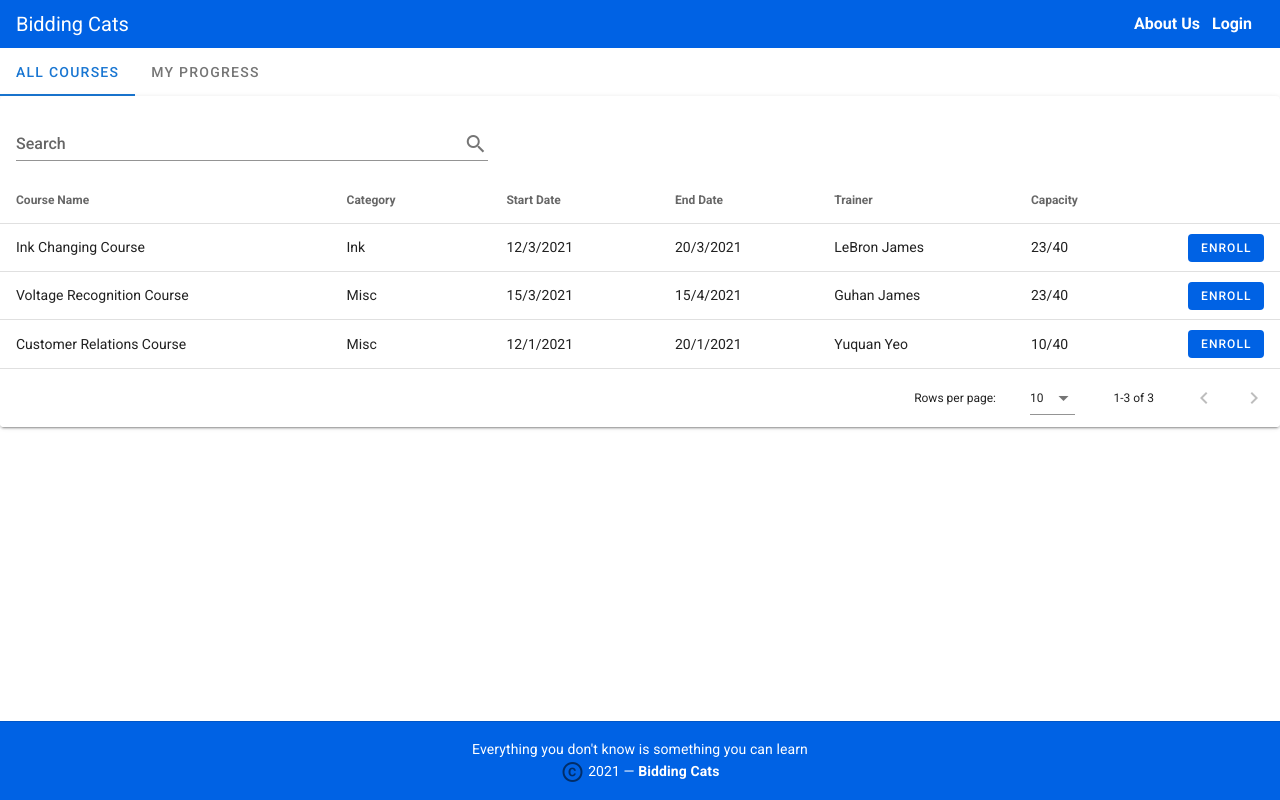
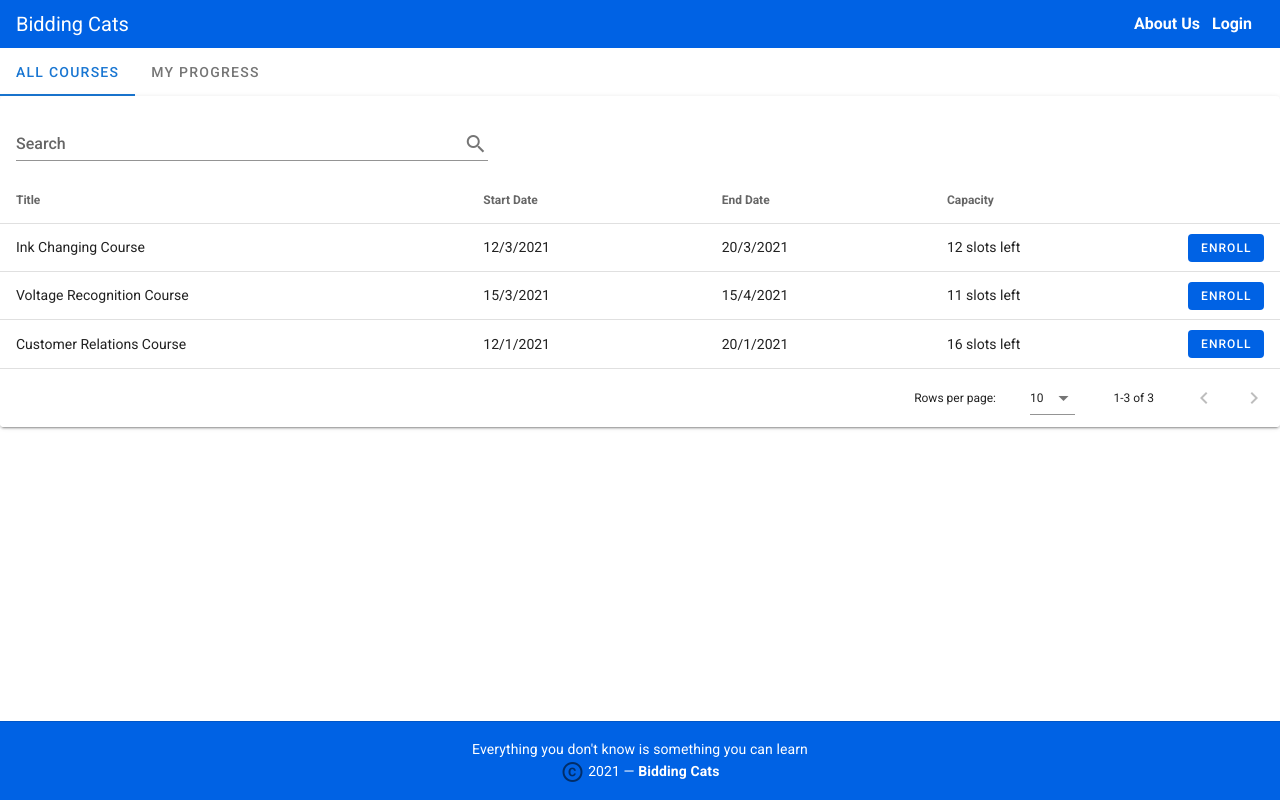
Before and after one commit to mayaguhan/Learning-Management-System, a Vue app: page /learnercourses in a window 1280 px wide. Built offline with nearby package versions, Linux system fonts and the light colour scheme.

Commit message:
Updated dummy data to be similar to those in our database
Removed "Category" and "Trainer" table header, renamed some data names to align with our query's JSON

```diff
--- a/src/views/Learner/Courses.vue
+++ b/src/views/Learner/Courses.vue
@@ -31,19 +31,13 @@
                             {{row.item.name}}
                         </td>
                         <td>
-                            {{ row.item.category }}
+                            {{ row.item.start_date }}
                         </td>
                         <td>
-                            {{ row.item.startdate }}
+                            {{ row.item.end_date }}
                         </td>
                         <td>
-                            {{ row.item.enddate }}
-                        </td>
-                        <td>
-                            {{ row.item.trainer }}
-                        </td>
-                        <td>
-                           {{ row.item.capacity }}
+                           {{ row.item.capacity }} slots left
                         </td>
                         <td width="10">
                             <v-btn
@@ -80,42 +74,34 @@
         search: '',
         headers: [
           {
-            text: 'Course Name',
+            text: 'Title',
             align: 'start',
             sortable: false,
             value: 'name',
           },
-          { text: 'Category', value: 'category' },
-          { text: 'Start Date', value: 'startdate' },
-          { text: 'End Date', value: 'enddate' },
-          { text: 'Trainer', value: 'trainer' },
+          { text: 'Start Date', value: 'start_date' },
+          { text: 'End Date', value: 'end_date' },
           { text: 'Capacity', value: 'capacity' },
-          { text: '', value: 'actions' }
+          { text: '', value: 'action' }
         ],
         courses: [
           {
             name: 'Ink Changing Course',
-            category: "Ink",
-            startdate: "12/3/2021",
-            enddate: "20/3/2021",
-            trainer: "LeBron James",
-            capacity: '23/40',
+            start_date: "12/3/2021",
+            end_date: "20/3/2021",
+            capacity: '12',
           },
           {
             name: 'Voltage Recognition Course',
-            category: "Misc",
-            startdate: "15/3/2021",
-            enddate: "15/4/2021",
-            trainer: "Guhan James",
-            capacity: '23/40',
+            start_date: "15/3/2021",
+            end_date: "15/4/2021",
+            capacity: '11',
           },
           {
             name: 'Customer Relations Course',
-            category: "Misc",
-            startdate: "12/1/2021",
-            enddate: "20/1/2021",
-            trainer: "Yuquan Yeo",
-            capacity: '10/40',
+            start_date: "12/1/2021",
+            end_date: "20/1/2021",
+            capacity: '16',
           },
         ],
       }
```
